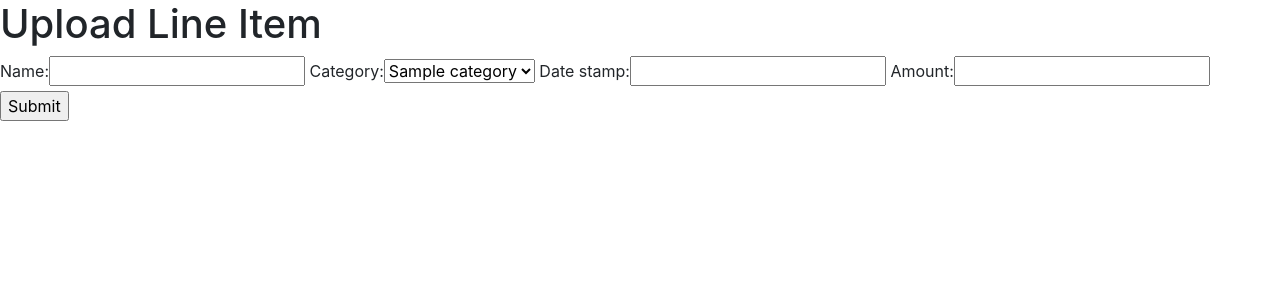
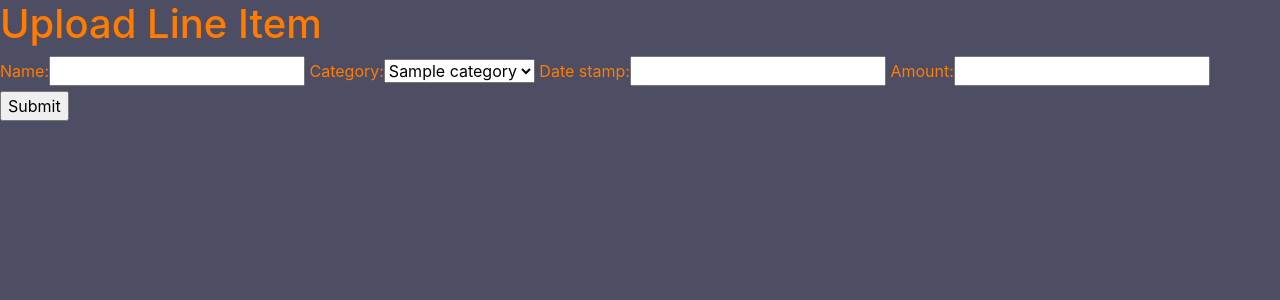
Before and after one commit to lingsin5234/MyBudgetApp, a Django app: page /upload/1/ in a window 1280 px wide. Shown: the top 300 px of the page. Run offline with Django 3.2, Linux system fonts and the light colour scheme; tables that the repository leaves empty hold one stand-in row (values such as "Sample post"); some libraries are stand-ins or nearby versions.

Commit message:
adding css styling

```diff
--- a/appsetup/settings.py
+++ b/appsetup/settings.py
@@ -118,4 +118,8 @@ USE_TZ = True
 # Static files (CSS, JavaScript, Images)
 # https://docs.djangoproject.com/en/3.0/howto/static-files/
 
+STATICFILES_DIRS = (
+    os.path.join(BASE_DIR, "static"),
+)
+
 STATIC_URL = '/static/'
--- a/budget/templates/partials/header.html
+++ b/budget/templates/partials/header.html
@@ -6,6 +6,9 @@
 
     <!-- Latest Bootstrap CSS-->
     <link rel="stylesheet" href="https://maxcdn.bootstrapcdn.com/bootstrap/4.0.0/css/bootstrap.min.css" integrity="sha384-Gn5384xqQ1aoWXA+058RXPxPg6fy4IWvTNh0E263XmFcJlSAwiGgFAW/dAiS6JXm" crossorigin="anonymous">
+
+    {% load static %}
+    <link rel="stylesheet" href="{% static 'style.css' %}">
 </head>
 
 <body>
--- /dev/null
+++ b/static/style.css
@@ -0,0 +1,4 @@
+body {
+    background-color: #4D4D64;
+    color: #FF7C00;
+}
```
